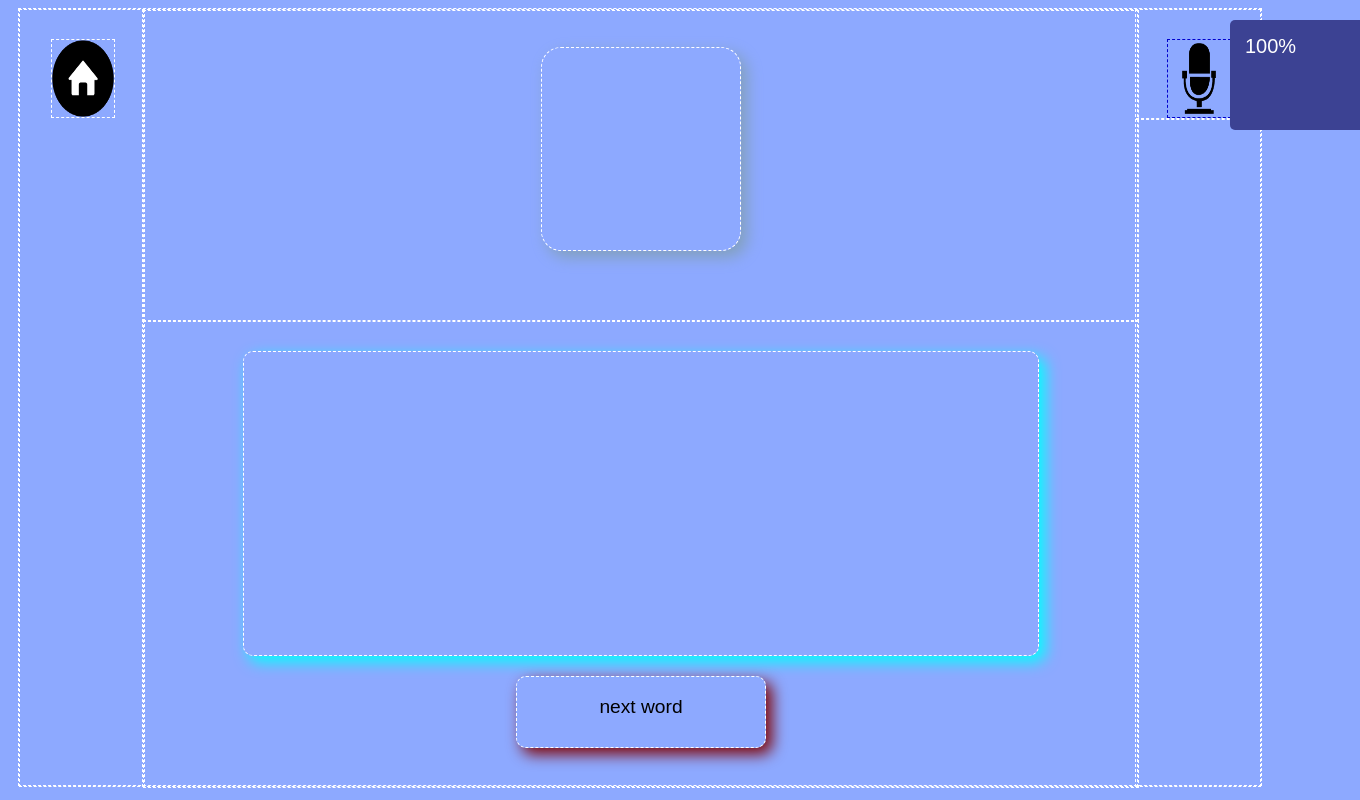
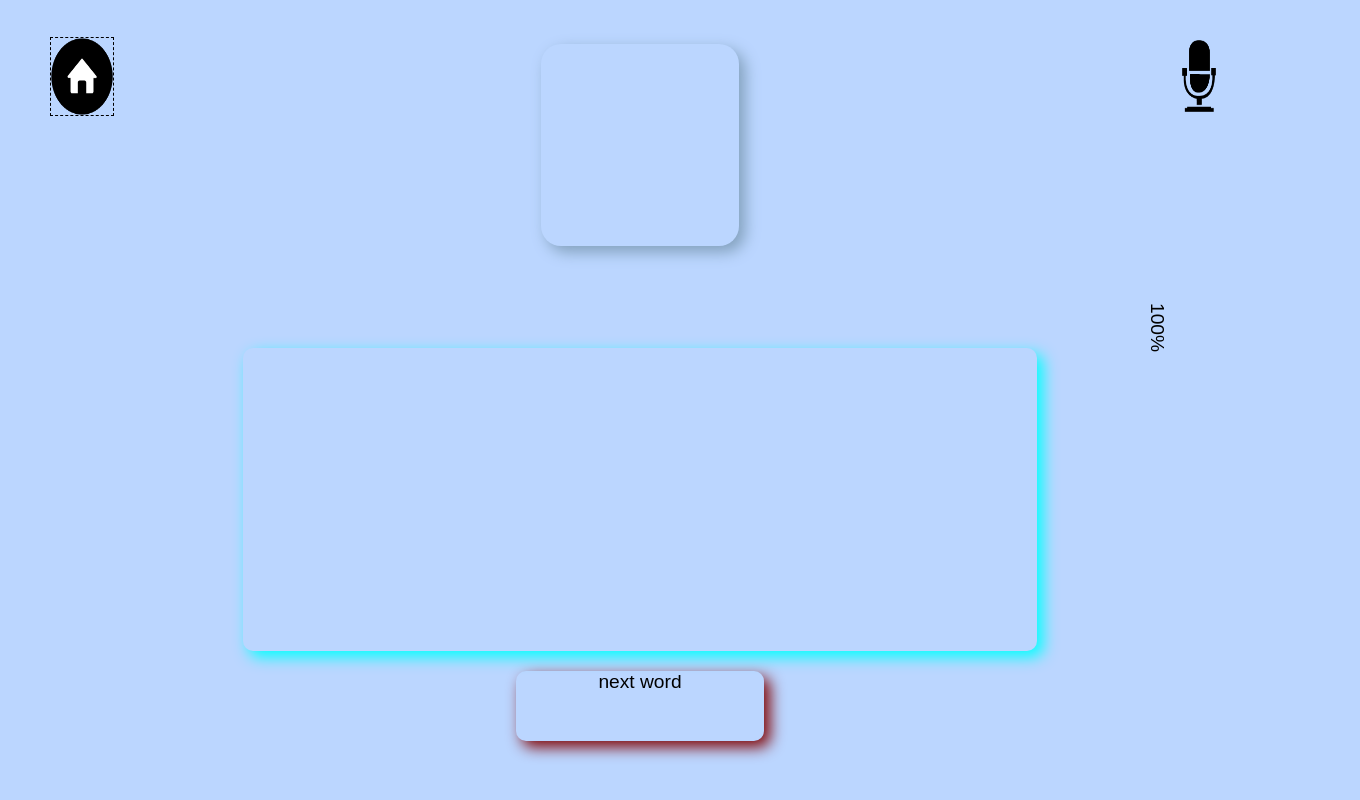
Before and after one commit to alexjnelson/floraisigne, a plain HTML site: page public/abc.html in a window 1280 px wide. Shown: the whole page, 1360 px wide, since content can reach past the window. Drawn offline with Linux system fonts and the light colour scheme; some packages are replaced by stand-ins of ours.

Commit message:
Revert "Revert "LOTS""
This reverts commit 1bd80781dd365e9ed9bcb79f35192f30a314e87b.

```diff
--- a/public/abc.css
+++ b/public/abc.css
@@ -1,8 +1,7 @@
 
 body {
     font-family: Arial,Arial, Helvetica, sans-serif;
-    background-color: #8da9ff;
-
+    background-color: #bbd6ff;
 }
 
 
@@ -11,15 +10,6 @@ p {
     font-size: 120%;
     text-align: center;
 }
-
-div {
-    border-width: 1px;
-    border-style: dashed;
-    border-color:white;
-
-}
-
-
 
 
 #home {
@@ -44,17 +34,51 @@ div {
 }
 
 #mic {
+    width: 100%;
+    height: 25%;
+    padding-top: 5%;
 
-    width: 50%;
-    height: 10%;
-    margin-top: 23%;
-    margin-left: 25%;
-    border-color: mediumblue;
     position: relative;
+}
 
-    border-width: 1px;
-    border-style: dashed;
+
+.accuracy {
+    background: rgba(167,204,237,1);
+
+    box-shadow: 3px 3px 20px black;
 }
+
+.accuracynot {
+    background: rgba(167,204,237,0);
+
+}
+
+#percentage {
+
+    position: absolute;
+    transform-origin: 0 0;
+    transform: rotate(90deg);
+    bottom: 0;
+
+}
+
+
+#accuracy{
+    height:40%;
+    width:50%;
+    margin: auto;
+    margin-top: 21%;
+    text-align: center;
+    position: relative;
+    background-color: #a7cced;
+    background: rgba(167,204,237,0);
+    border-color: black;
+    border-radius: 20px;
+    transition: 2s;
+
+}
+
+
 
 #container {
     width: 97vw;
@@ -63,11 +87,6 @@ div {
 
 }
 
-#accuracyslider {
-    width:100%;
-    height: 10%;
-
-}
 
 #left {
     width: 10%;
@@ -129,30 +148,6 @@ div {
 }
 
 
-#mySidenav a {
-    position: absolute;
-    right: -80px;
-    transition: 0.3s;
-    padding: 15px;
-    width: 100px;
-    text-decoration: none;
-    font-size: 20px;
-    color: white;
-    border-radius: 5px 0 0 5px;
-
-  }
-
-  #mySidenav a:hover {
-    right: 0;
-  }
-
-  #accuracyslider {
-    top: 20px;
-    background-color: #3c4293;
-    overflow: hidden;
-}
-
-
 
 #nextword {
     height:15%;
@@ -169,4 +164,5 @@ div {
     width:10%;
     height:100%;
     float: right;
+    overflow: hidden;
 }
--- a/public/abc.html
+++ b/public/abc.html
@@ -38,14 +38,12 @@
 
         </div>
         <div id = "right">
-            <div class="mic" id ="mic">
-                <img id="mic-logo" onclick="record()" src="images/microphone.png" style="height: 100%; width: 100%;">
+            <div id="accuracy">
+                <div class="mic" id ="mic">
+                    <img id="mic-logo" onclick="record()" src="images/microphone.png" style="height: 100%; width: 100%;">
+                </div>
+                <p id="percentage">100%</p>
             </div>
-            <div id="mySidenav" class="sidenav">
-                <a id="accuracyslider">100%</a>
-            </div>
-
-
         </div>
         <div id = "center">
             <div id="top">
--- a/public/functions/basicFunctions.js
+++ b/public/functions/basicFunctions.js
@@ -120,7 +120,7 @@ function generateScrambledWord(word){
 	if (word === undefined) {
 		let i = Math.floor(Math.random()*randomWords.length);
 		word = randomWords[i];
-		console.log("REached");
+		console.log("Reached");
 	}
 
 	console.log(word);
--- a/public/functions/speech.js
+++ b/public/functions/speech.js
@@ -1,3 +1,11 @@
+function unclass(x) {
+
+
+    x.className = "";
+    x.className = '';
+
+}
+
 function record() {
     var recognition = new webkitSpeechRecognition();
     recognition.lang = 'en-US';
@@ -12,8 +20,14 @@ function record() {
 
         generateWord(word=wordrecognized);
 
-        var accuracy = document.getElementById('voice-accuracy');
-        //accuracy.innerHTML = "Accuracy of pronunciation: " + event.results[0][0].confidence.toFixed(2)*100 + '%';
+        var accuracy = document.getElementById('accuracy');
+
+        accuracy.className+=" accuracy";
+        accuracy.style.visibility = 'visible';
+
+        setTimeout(unclass(accuracy), 10000);
+
+
     }
 
     recognition.start();
--- a/public/style.css
+++ b/public/style.css
@@ -1,4 +1,4 @@
-{
+body {
     margin: 0;
     padding: 0;
     font-family: Optima;
```
Also changed, not shown: public/index.html (+1 -1 lines).
